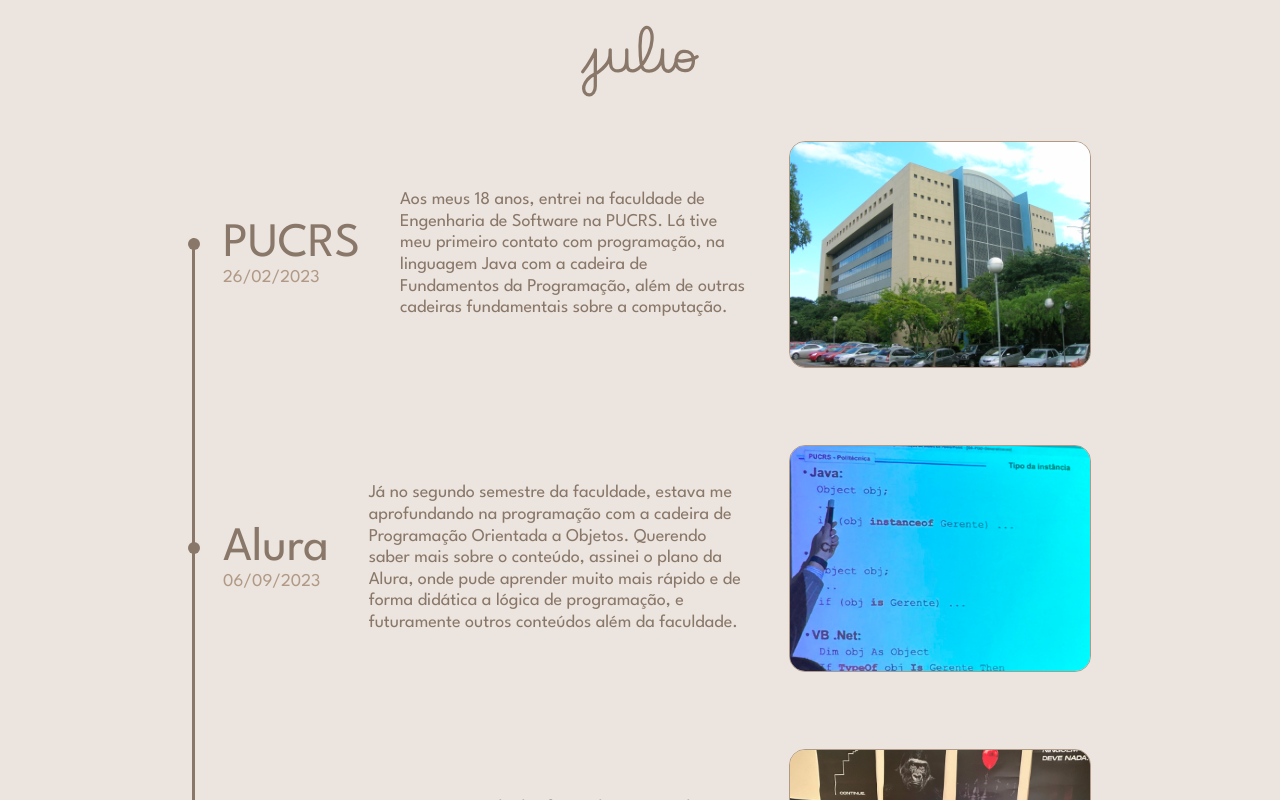
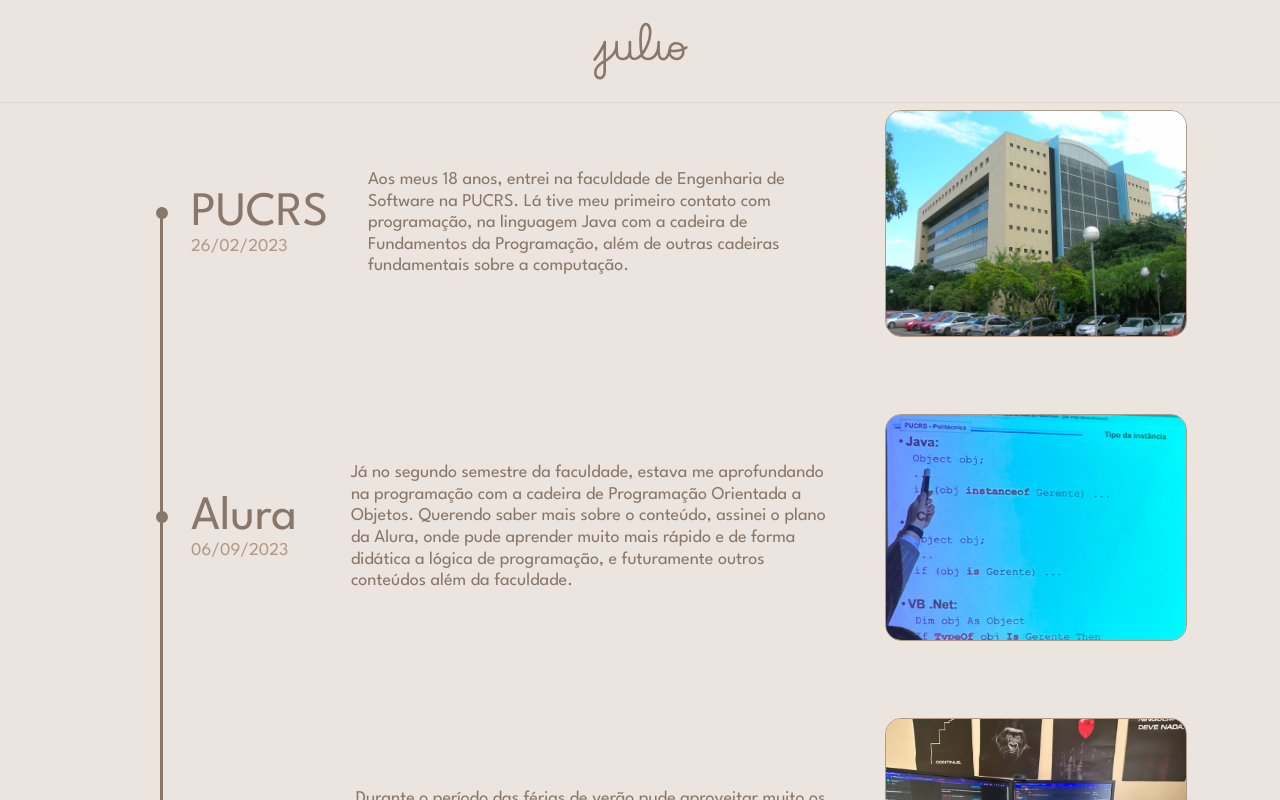
Before and after one commit to juliofi/my-website, a React (Vite) app: page /conhecimentos in a window 1280 px wide. Built offline with nearby package versions, Linux system fonts and the light colour scheme.

Commit message:
animacao mais rapida

```diff
--- a/src/components/fases/styles.module.css
+++ b/src/components/fases/styles.module.css
@@ -4,6 +4,7 @@
     justify-content: space-between;
     width: 100%;
     height: 100%;
+
   }
 
   .nome{
--- a/src/pages/conhecimentos/styles.module.css
+++ b/src/pages/conhecimentos/styles.module.css
@@ -1,6 +1,6 @@
 .lottie {
-  width: 146px; /* Ajuste o tamanho da animação */
-  height: 90px;
+  width: 117px; /* Ajuste o tamanho da animação */
+  height: 70px;
   margin: 0 auto; /* Centraliza a animação */
 }
 
@@ -31,6 +31,10 @@
   font-size: 24px;
   padding: 16px 0px;
   width: 100%;
+  display: flex;
+  align-items: center;
+  justify-content: center;
+  border-bottom: 1px solid #e2d7ce;
 }
 
 .bodyContainer {
@@ -38,7 +42,8 @@
   flex-direction: row;
   align-items: flex-start;
   justify-content: flex-start;
-  width: 70%;
+  padding-left: 64px;
+  width: 80%;
 }
 
 .line {
```
Also changed, not shown: src/assets/julio.json (+1 -1 lines).
